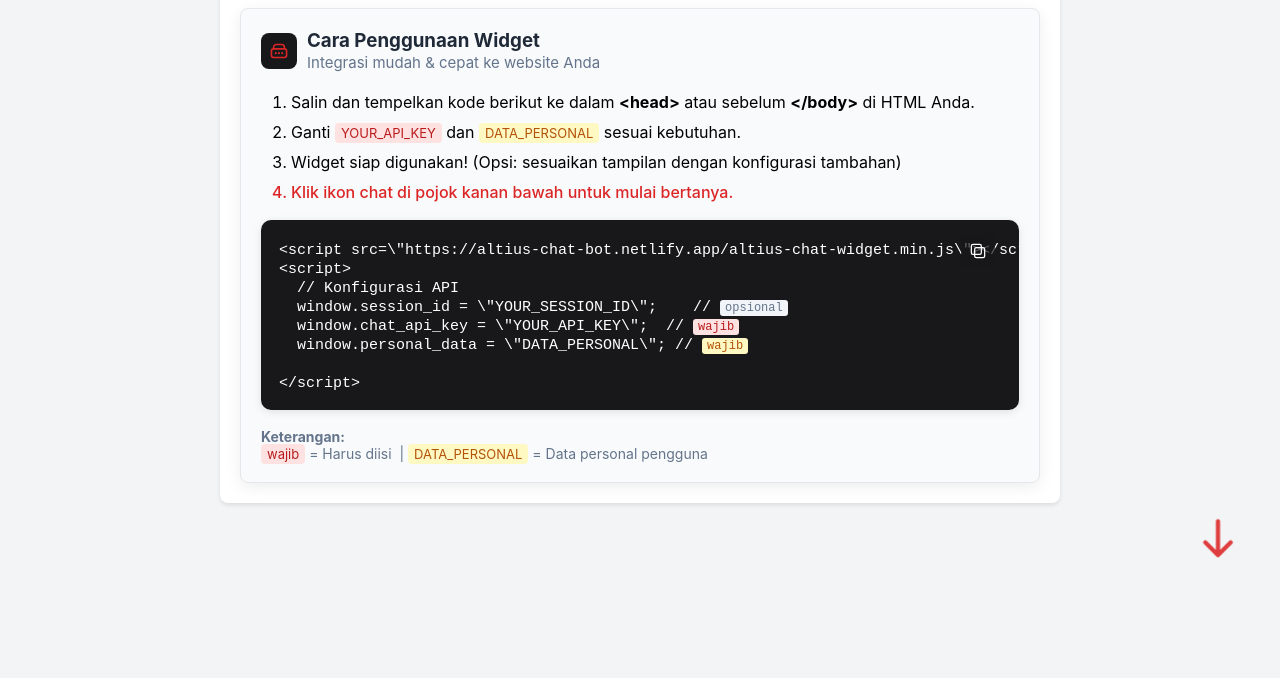
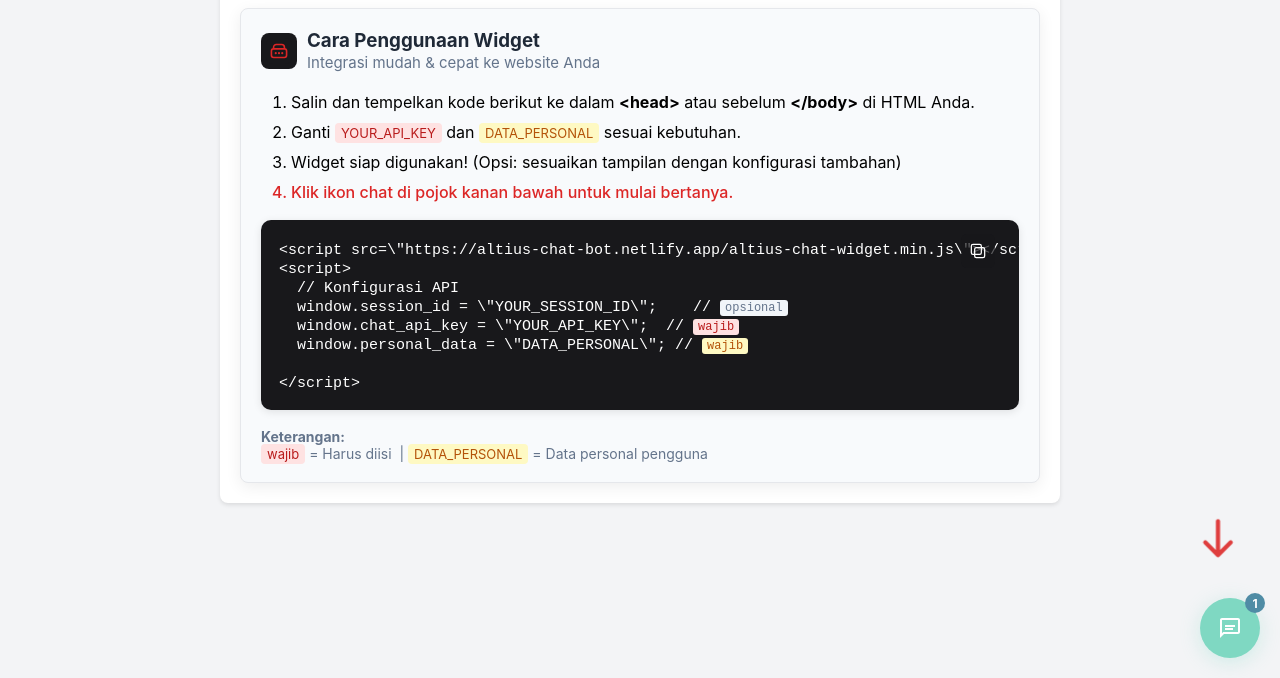
Before and after one commit to faniadifrihandoko1/widget-chatbot-ai, a plain HTML site: page index.html in a window 1280 px wide. Shown: the part 122-800 px from the top of the page. Drawn offline with Linux system fonts and the light colour scheme; no server answers.

Commit message:
update: replace widget

```diff
--- a/index.html
+++ b/index.html
@@ -133,7 +133,7 @@
 
     <!-- Initialize widget with demo configuration -->
 
-    <script src="altius-chat-widget-1.min.js"></script>
+    <script src="altius-chat-widget.min.js"></script>
     <!-- Animasi panah penunjuk ke chat bubble -->
     <div id="chat-arrow-anim" class="chat-arrow-anim">
       <svg width="48" height="48" viewBox="0 0 48 48" fill="none" xmlns="http://www.w3.org/2000/svg">
```
